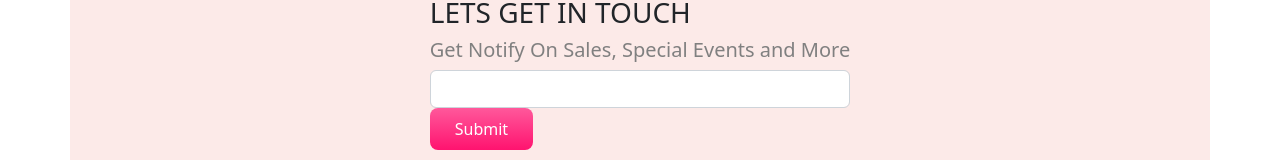
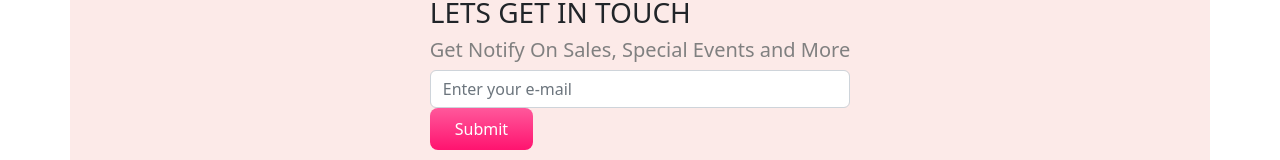
Before and after one commit to Kishor13/panda-commerce, a plain HTML site: page index.html in a window 1280 px wide. Shown: the part 2365-2525 px from the top of the page. Drawn offline with nearby package versions, Linux system fonts and the light colour scheme.

Commit message:
panda done

```diff
--- a/index.html
+++ b/index.html
@@ -216,7 +216,7 @@
        <div>
         <h3>LETS GET IN TOUCH</h3>
         <h5>Get Notify On Sales, Special Events and More</h5>
-        <input class="form-control" type="text">
+        <input class="form-control" placeholder="Enter your e-mail" type="text">
         <button class="buy-now-button">Submit</button>
        </div>
     </div>
```
